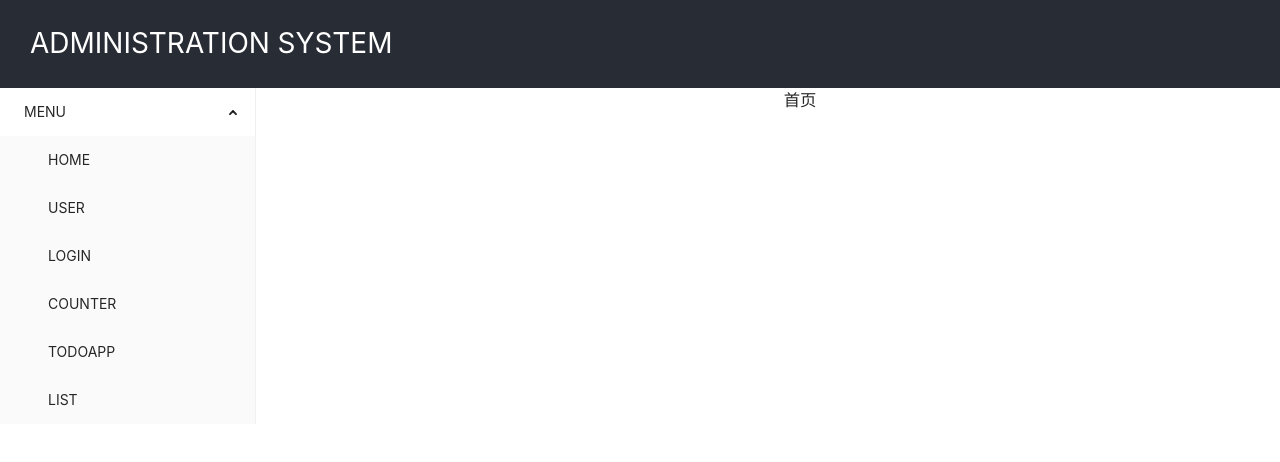
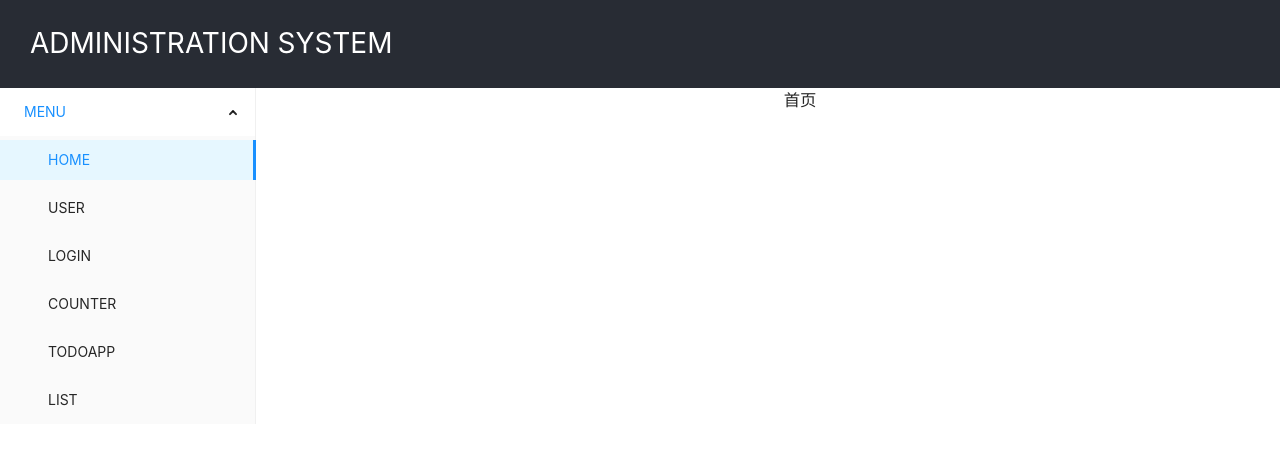
Before and after one commit to KChrisZhang/practice-react, a React (Create React App) app: page / in a window 1280 px wide. Shown: the top 462 px of the page. Built offline with nearby package versions, Linux system fonts and the light colour scheme.

Commit message:
添加 菜单默认选项

```diff
--- a/src/components/MenuList/index.js
+++ b/src/components/MenuList/index.js
@@ -26,11 +26,11 @@ export default class MenuList extends React.Component {
       <Menu
         onClick={this.handleClick}
         style={{ width: 256 }}
-        defaultSelectedKeys={['1']}
-        defaultOpenKeys={['sub1']}
+        defaultSelectedKeys={['HOME']}
+        defaultOpenKeys={['menu']}
         mode="inline"
       >
-        <SubMenu key="sub1" title={<span>MENU</span>}>
+        <SubMenu key="menu" title={<span>MENU</span>}>
           {this.state.list.map(item => {
             return (
               <Menu.Item key={item['name']}>
```
